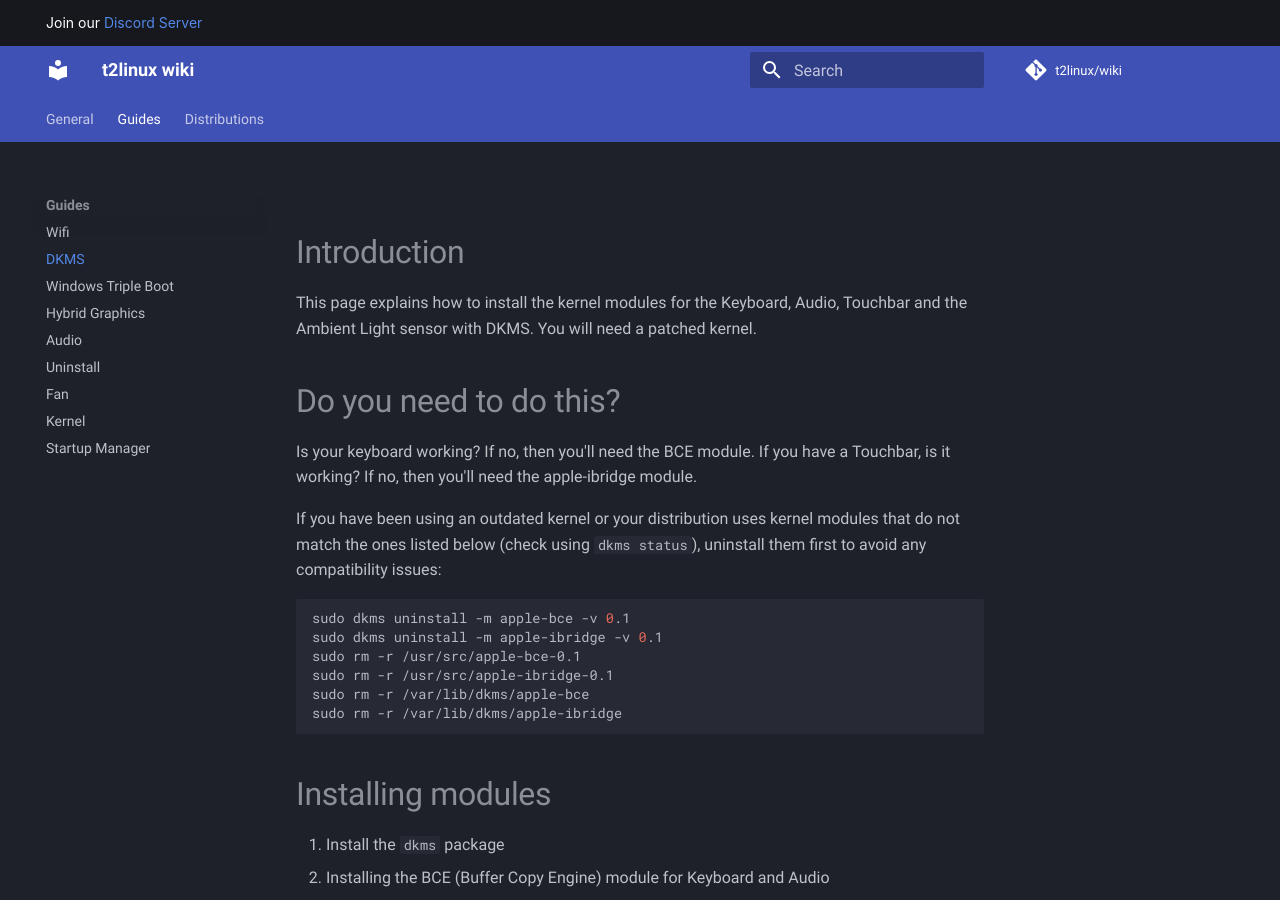
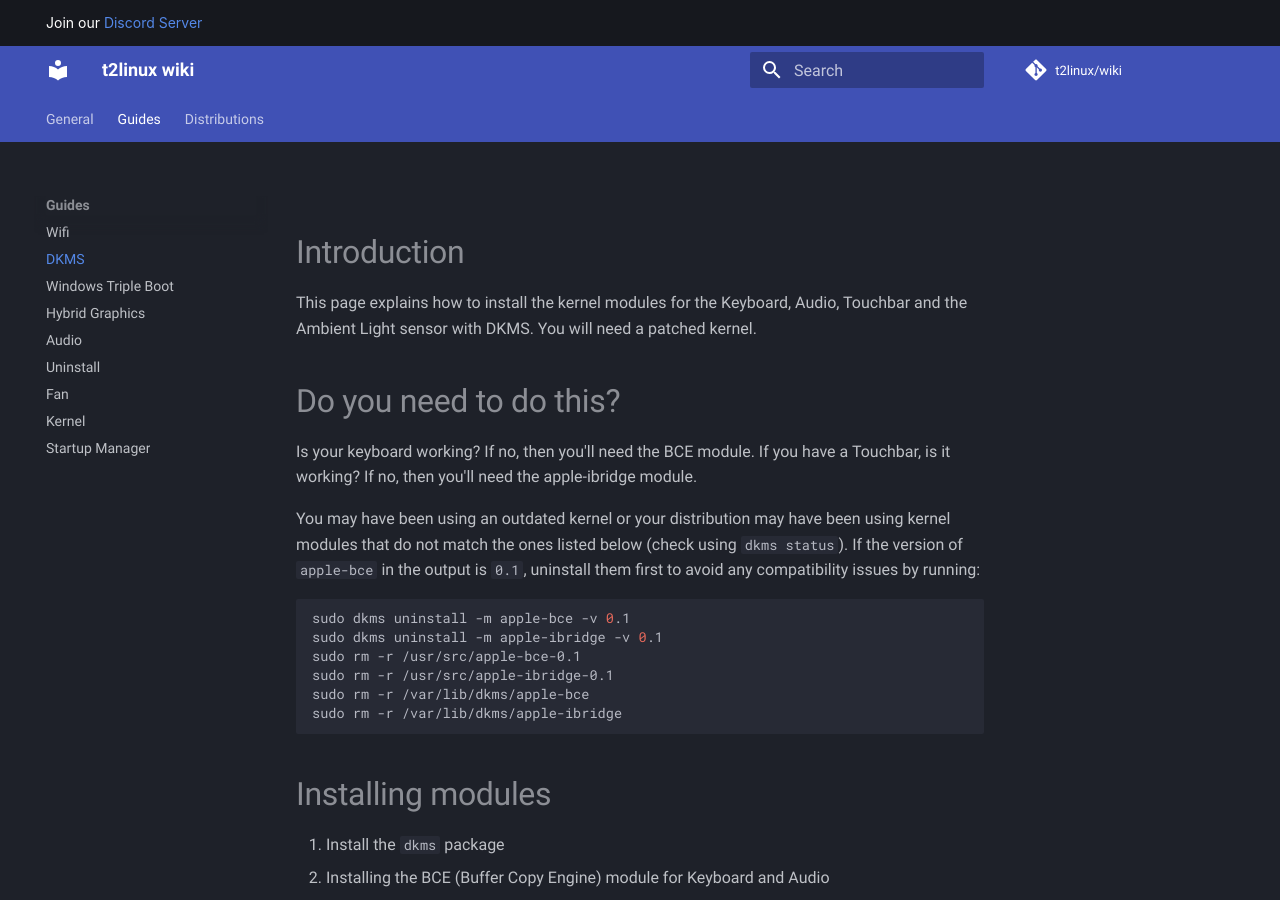
Before and after one commit to t2linux/wiki, an MkDocs documentation site: the page built from docs/guides/dkms.md, in a window 1280 px wide and 900 px high. Built offline with MkDocs 1.6.1 and Material for MkDocs 9.7.7, drawn with Linux system fonts in a browser that asks for light colours; comment, search, counter and statistics services are not loaded.

Commit message:
Added clarification to check old modules.

````diff
--- a/docs/guides/dkms.md
+++ b/docs/guides/dkms.md
@@ -7,7 +7,7 @@ This page explains how to install the kernel modules for the Keyboard, Audio, To
 Is your keyboard working? If no, then you'll need the BCE module.
 If you have a Touchbar, is it working? If no, then you'll need the apple-ibridge module.
 
-If you have been using an outdated kernel or your distribution uses kernel modules that do not match the ones listed below (check using `dkms status`), uninstall them first to avoid any compatibility issues:
+You may have been using an outdated kernel or your distribution may have been using kernel modules that do not match the ones listed below (check using `dkms status`). If the version of `apple-bce` in the output is `0.1`, uninstall them first to avoid any compatibility issues by running:
 
 ```sh
 sudo dkms uninstall -m apple-bce -v 0.1
````
